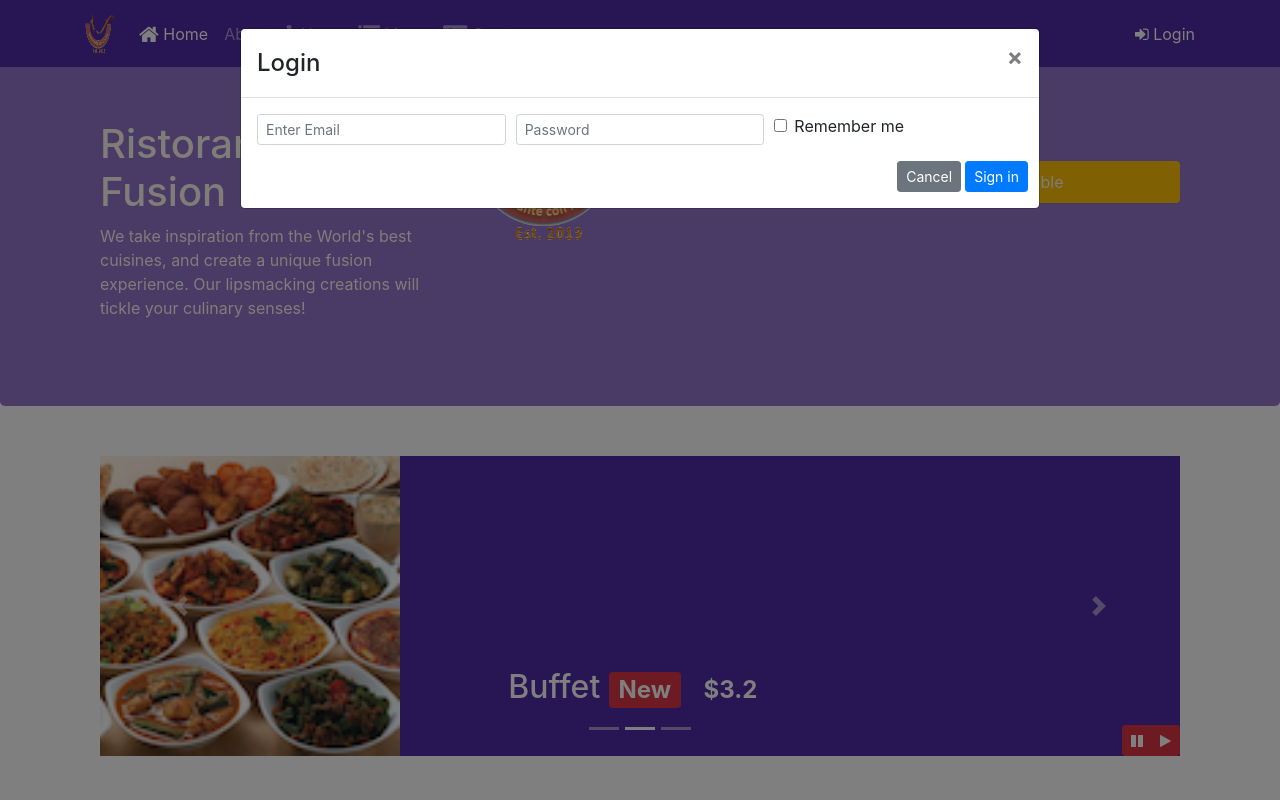
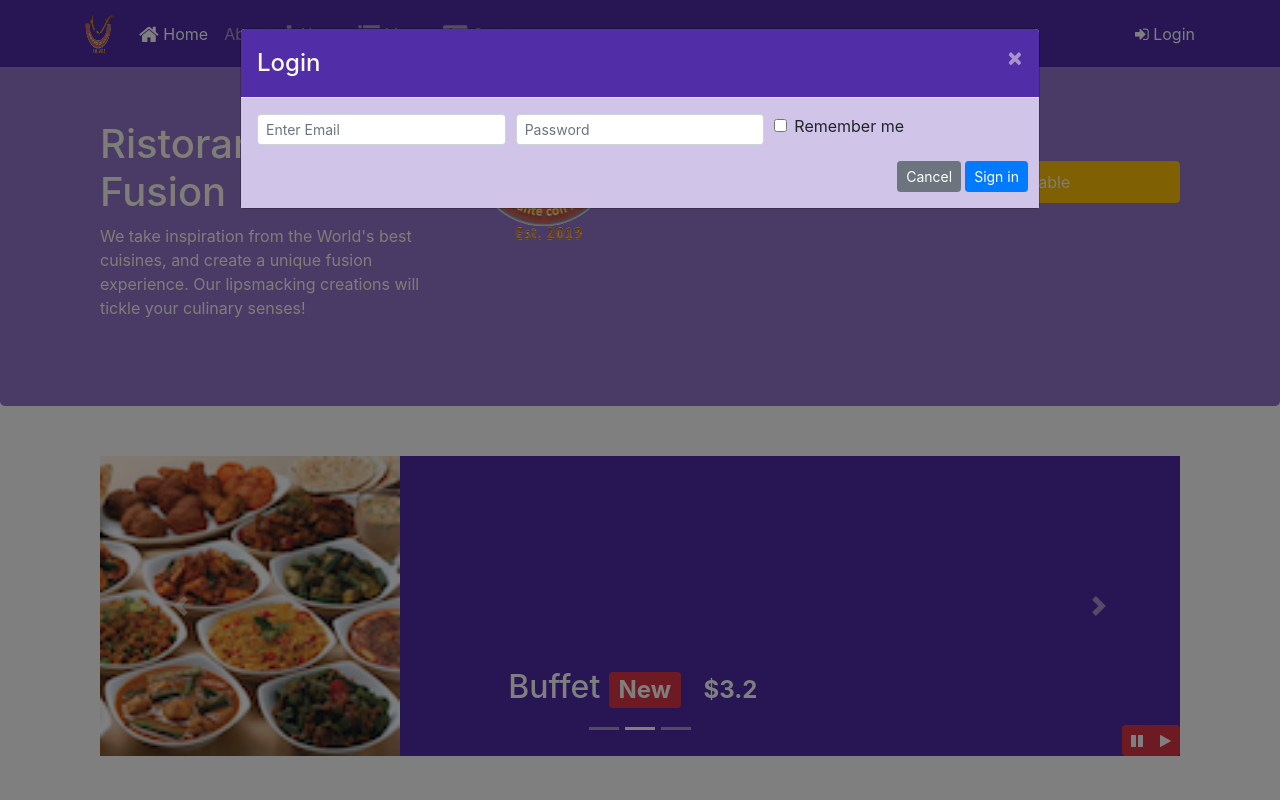
Before and after one commit to Emuohwo/courseconfusion, a website: page index.html in a window 1280 px wide. Both pictures are taken after a click on the link "Login". Shown: the top 800 px of the page. Drawn offline with nearby package versions, Linux system fonts and the light colour scheme.

Commit message:
Week 4 Assignment completed

```diff
--- a/css/styles.scss
+++ b/css/styles.scss
@@ -74,3 +74,16 @@ body{
     bottom: 0px;
     z-index: 1;
 }
+
+// sass Assignment
+.modal-header{
+    background: $background-dark;
+    color:floralwhite;
+    button{
+        color:floralwhite;
+    }
+}
+
+.modal-body{
+    background: $background-pale;
+}
--- a/index.html
+++ b/index.html
@@ -36,7 +36,8 @@
                     <li class="nav-item"><a class="nav-link" href="./contactus.html"><span class="fa fa-address-card fa-lg"></span> Contact</a></li>
                 </ul>
                 <div class="navbar-text">
-                    <a href="" data-toggle="modal" data-target="#loginModal"><span class="fa fa-sign-in"></span> Login</a>
+                    <!-- <a href="" data-toggle="modal" data-target="#loginModal"><span class="fa fa-sign-in"></span> Login</a> -->
+                    <a type="button" id="loginBtn"><span class="fa fa-sign-in"></span> Login</a>
                 </div>
             </div>
         </div>
@@ -153,8 +154,11 @@
                         <img src="img/logo.png" alt="logo" class="img-fluid">
                     </div>
                     <div class="col-12 col-sm-6 align-self-center">
-                        <a data-target="#reserveform" data-toggle="modal"   class="btn btn-warning btn-block nav-link">
+                        <!-- <a data-target="#reserveform" data-toggle="modal"   class="btn btn-warning btn-block nav-link">
                             Reserve Table
+                        </a> -->
+                        <a id="reserveTableBtn"   class="btn btn-warning btn-block nav-link">
+                            Reserve a Table
                         </a>
                     </div>
                 </div>
@@ -339,6 +343,17 @@
             $("#carousel-play").click(function(){
                 $("#mycarousel").carousel('cycle');
             })
+
+            // Login Modal js
+            $("#loginBtn").click(function() {
+                $("#loginModal").modal();
+            });
+
+            $("#reserveTableBtn").click(function(){
+                $("#reserveform").modal();
+            })
+
+
         });
     </script>
 </body>
```
Also changed, not shown: css/styles.css.
